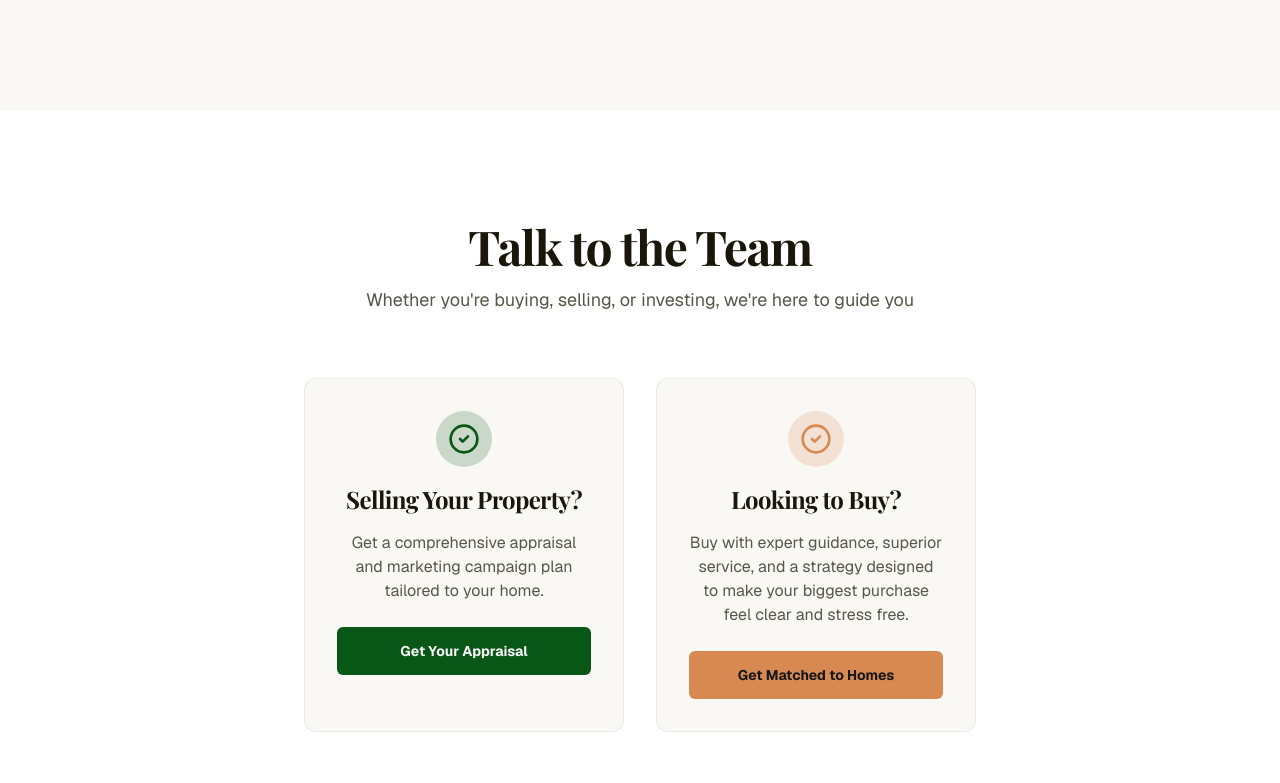
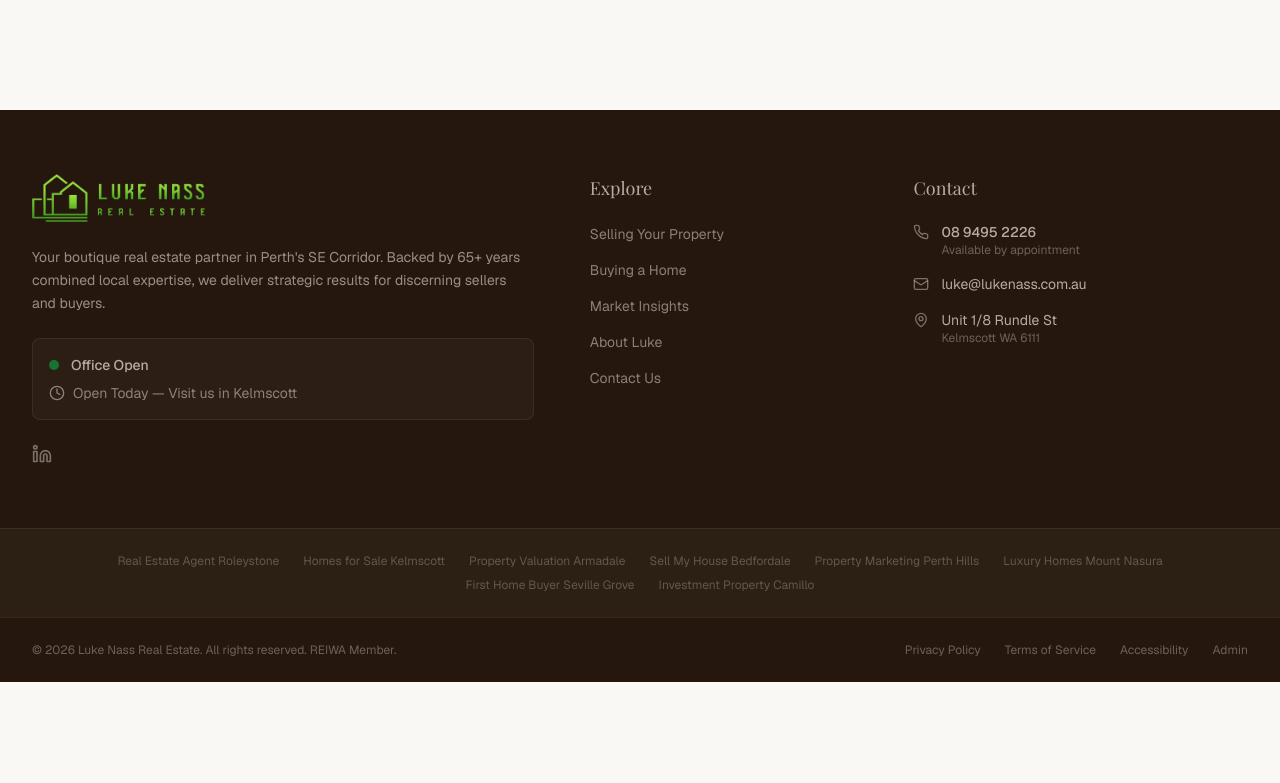
Before and after one commit to 3PDigitalGrowth/LukeNass, a Next.js app: page /about in a window 1280 px wide. Shown: the part 11017-11800 px from the top of the page. After the commit the page ends 11699 px from the top, so only its background shows below. Built offline with nearby package versions, Linux system fonts and the light colour scheme.

Commit message:
Remove final about page CTA section.
Simplify the about page flow by ending the page after the local office section before the footer.

Made-with: Cursor

```diff
--- a/app/about/page.tsx
+++ b/app/about/page.tsx
@@ -11,7 +11,6 @@ import { BoutiqueAdvantageSection } from '@/components/about/boutique-advantage-
 import { HowWeSell } from '@/components/about/how-we-sell'
 import { TestimonialsFeatured } from '@/components/about/testimonials-featured'
 import { LocalOffice } from '@/components/about/local-office'
-import { FinalCTA } from '@/components/about/final-cta'
 
 export default function AboutPage() {
   return (
@@ -26,7 +25,6 @@ export default function AboutPage() {
       <HowWeSell />
       <TestimonialsFeatured />
       <LocalOffice />
-      <FinalCTA />
       <Footer />
     </main>
   )
```
